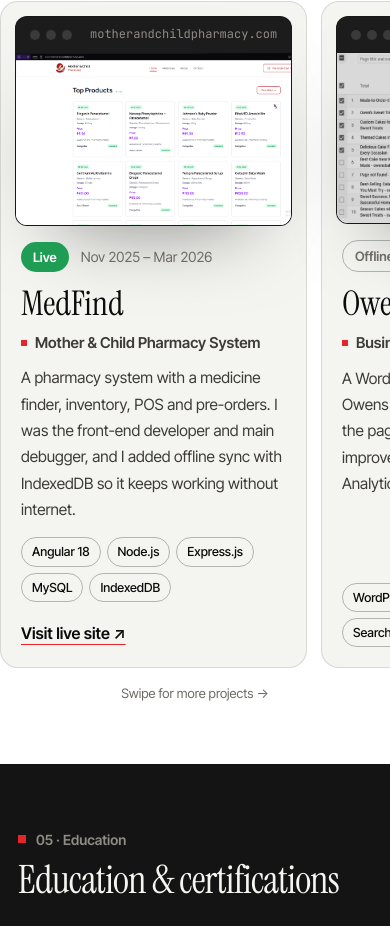
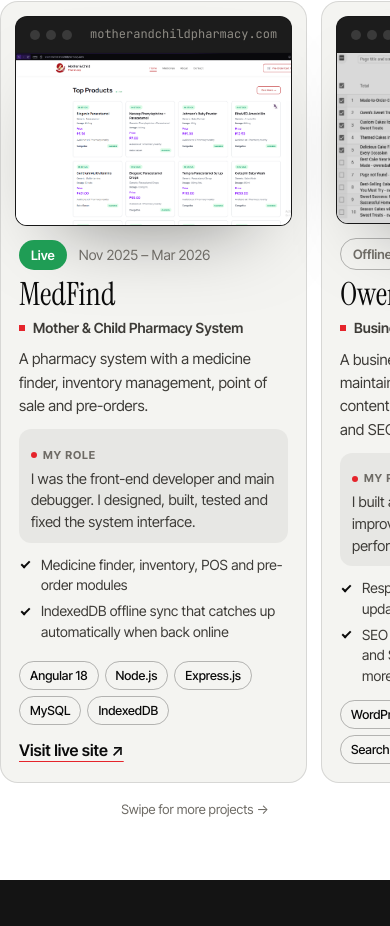
Before and after one commit to diastimaa/my-portfolio, a plain HTML site: page index.html in a window 390 px wide. Shown: the part 6736-7662 px from the top of the page. Drawn offline with Linux system fonts and the light colour scheme.

Commit message:
Bring back role and checklist on project cards
Restore My role and the feature checklist on MedFind and Owens Bakery, with a compact tinted role box and tighter list on mobile.

```diff
--- a/assets/styles.css
+++ b/assets/styles.css
@@ -780,3 +780,20 @@ img.is-swapping { opacity: 0; }
   .card .tags li { font-size: 12.5px; padding: 3px 10px; }
   .card__desc { margin: 10px 0 14px; font-size: 15.5px; }
 }
+@media (max-width: 720px) {
+  /* Project cards: "My role" as a soft tinted box, tighter checklist */
+  .card__desc { margin: 8px 0 12px; font-size: 15px; line-height: 1.55; }
+  .card .facts { border-top: 0; margin: 0 0 12px; }
+  .card .facts div { display: block; padding: 10px 12px; border: 0; border-radius: 12px; background: rgba(11, 11, 11, 0.05); }
+  .card .facts dt { display: inline-flex; align-items: center; gap: 6px; margin-bottom: 3px; font-size: 11px; font-weight: 700; letter-spacing: 0.08em; text-transform: uppercase; color: var(--fg-3); }
+  .card .facts dt::before { content: ""; width: 6px; height: 6px; border-radius: 50%; background: var(--red); }
+  .card .facts dd { font-size: 14.5px; line-height: 1.5; }
+  .card .checks { gap: 6px; margin: 0 0 14px; }
+  .card .checks li { font-size: 14px; line-height: 1.45; padding-left: 22px; }
+  .card .checks li::before { top: 0.45em; width: 9px; height: 5px; }
+  .card__body { padding: 14px 4px 4px; }
+  .card .story__label { margin-bottom: 8px; }
+  .card__title { font-size: 32px; }
+  .card .story__kicker { margin-top: 4px; font-size: 14px; }
+  .card .link { margin-top: 12px; }
+}
--- a/index.html
+++ b/index.html
@@ -335,7 +335,14 @@
           <p class="story__label"><span class="pill pill--live">Live</span><span>Nov 2025 – Mar 2026</span></p>
           <h3 class="card__title">MedFind</h3>
           <p class="story__kicker">Mother &amp; Child Pharmacy System</p>
-          <p class="card__desc">A pharmacy system with a medicine finder, inventory, POS and pre-orders. I was the front-end developer and main debugger, and I added offline sync with IndexedDB so it keeps working without internet.</p>
+          <p class="card__desc">A pharmacy system with a medicine finder, inventory management, point of sale and pre-orders.</p>
+          <dl class="facts">
+            <div><dt>My role</dt><dd>I was the front-end developer and main debugger. I designed, built, tested and fixed the system interface.</dd></div>
+          </dl>
+          <ul class="checks">
+            <li>Medicine finder, inventory, POS and pre-order modules</li>
+            <li>IndexedDB offline sync that catches up automatically when back online</li>
+          </ul>
           <ul class="tags"><li>Angular 18</li><li>Node.js</li><li>Express.js</li><li>MySQL</li><li>IndexedDB</li></ul>
           <a class="link" href="https://www.motherandchildpharmacy.com/" target="_blank" rel="noopener">Visit live site ↗</a>
         </div>
@@ -350,7 +357,14 @@
           <p class="story__label"><span class="pill pill--off">Offline</span><span>Jan – Apr 2025</span></p>
           <h3 class="card__title">Owens Bakery Shop</h3>
           <p class="story__kicker">Business website · WordPress</p>
-          <p class="card__desc">A WordPress business website for Owens Bakery. I built and maintained the pages, made them responsive, and improved the SEO using Google Analytics and Search Console.</p>
+          <p class="card__desc">A business website I developed and maintained, from page creation and content updates to responsive design and SEO.</p>
+          <dl class="facts">
+            <div><dt>My role</dt><dd>I built and maintained the site, improved its SEO and tracked how it performed.</dd></div>
+          </dl>
+          <ul class="checks">
+            <li>Responsive pages and ongoing content updates</li>
+            <li>SEO work tracked in Google Analytics and Search Console, contributing to more organic traffic</li>
+          </ul>
           <ul class="tags"><li>WordPress</li><li>SEO</li><li>Google Analytics</li><li>Search Console</li></ul>
         </div>
       </article>
```
